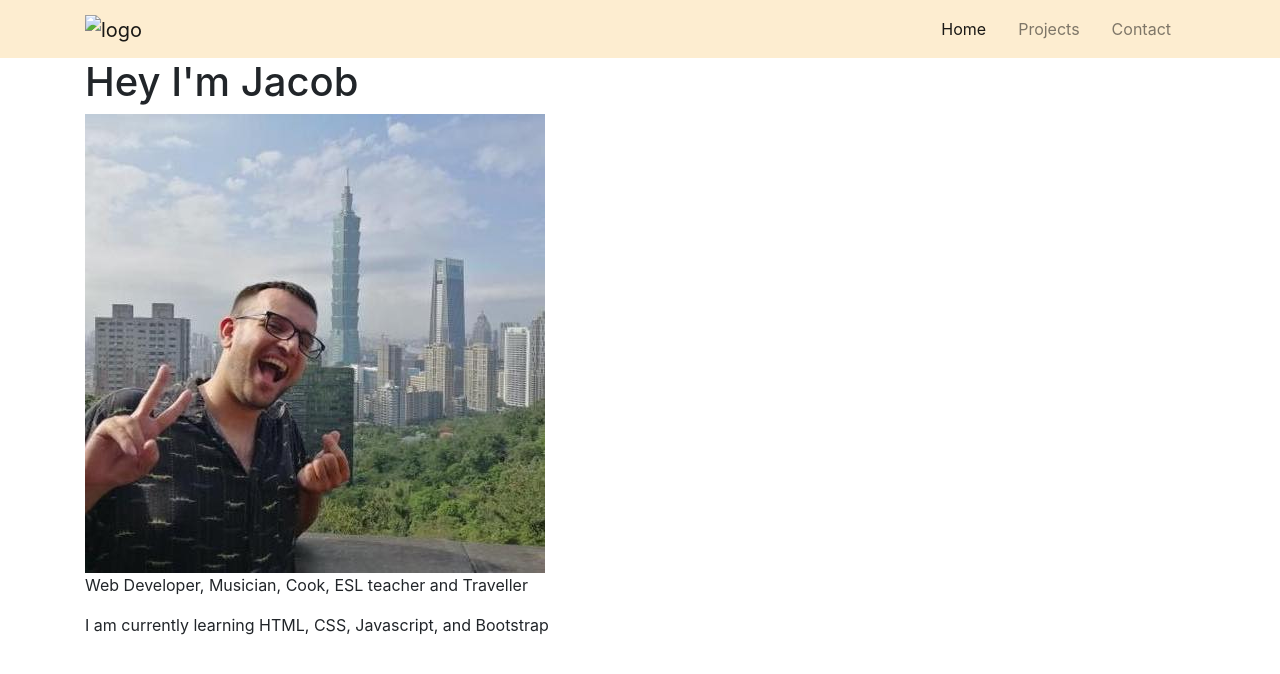
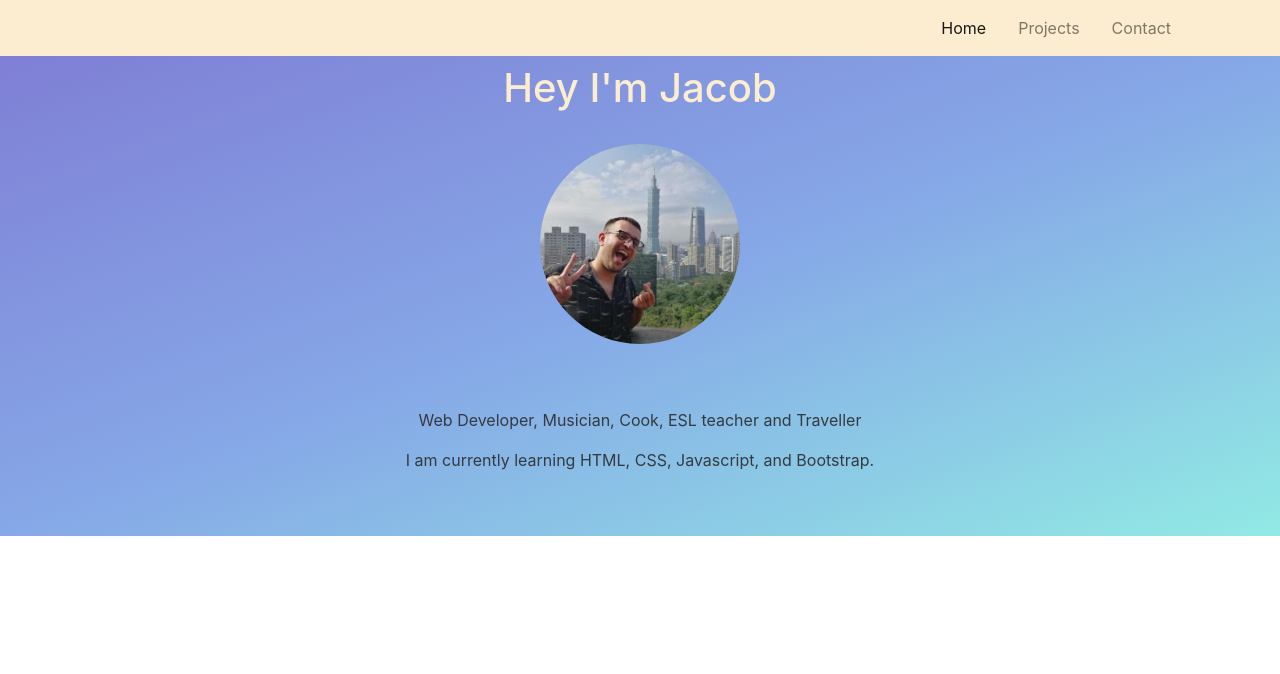
Before and after one commit to j-nathanson/portfolio-landing-page, a website: page index.html in a window 1280 px wide. Drawn offline with nearby package versions, Linux system fonts and the light colour scheme.

Commit message:
made basic intro section

```diff
--- a/index.html
+++ b/index.html
@@ -16,7 +16,7 @@
     <nav class="navbar navbar-expand-sm navbar-light sticky-top">
         <div class="container">
             <!-- Logo -->
-            <a href="#" class="navbar-brand"><img src="img/logo.png" alt="logo" height="30" width="30" /></a>
+            <a href="#" class="navbar-brand"></a>
             <!-- Toggle Button -->
             <button class="navbar-toggler" type="button" data-toggle="collapse" data-target="#nucampNavbar">
                 <span class="navbar-toggler-icon"></span>
@@ -40,12 +40,32 @@
     </nav>
 
     <!-- main content -->
+    <div class="container-fluid welcome">
+        <div class="row">
+            <div class="col text-center p-2">
+                <h1>Hey I'm Jacob</h1>
+            </div>
+        </div>
+        <div class="row">
+            <div class="col p-3">
+                <img src="img/profile.jpeg" class=" d-flex img-fluid mx-auto" alt="Profile image">
+            </div>
+        </div>
+        <div class="row">
+            <div class="col p-5">
+                <div class="text-dark text-center">
+                    <p>Web Developer, Musician, Cook, ESL teacher and Traveller</p>
+                    <p>I am currently learning HTML, CSS, Javascript, and Bootstrap.</p>
+                </div>
+            </div>
+
+        </div>
+        <!-- projects -->
         <div class="container">
-        <h1>Hey I'm Jacob</h1>
-        <img src="img/profile.jpeg" class="img-fluid" alt="Profile image">
-        <p>Web Developer, Musician, Cook, ESL teacher and Traveller</p>
-        <p>I am currently learning HTML, CSS, Javascript, and Bootstrap</p>
+
         </div>
+
+
 
         <!-- jQuery must come first, then Popper.js, then the Bootstrap JavaScript plugins.-->
         <script src="node_modules/jquery/dist/jquery.slim.min.js"></script>
--- a/style.css
+++ b/style.css
@@ -5,3 +5,16 @@
 
 
 .navbar-collapse{ justify-content: flex-end;}
+
+.welcome{
+    background-image:  linear-gradient(to bottom right,#7F7FD5,#86A8E7, #91EAE4);;
+}
+
+
+h1{
+    color: #FDEDD0;
+}
+img{
+    border-radius: 50%;
+    width: 200px;
+}
```
Lines whose indentation alone changed are shown as unchanged.
